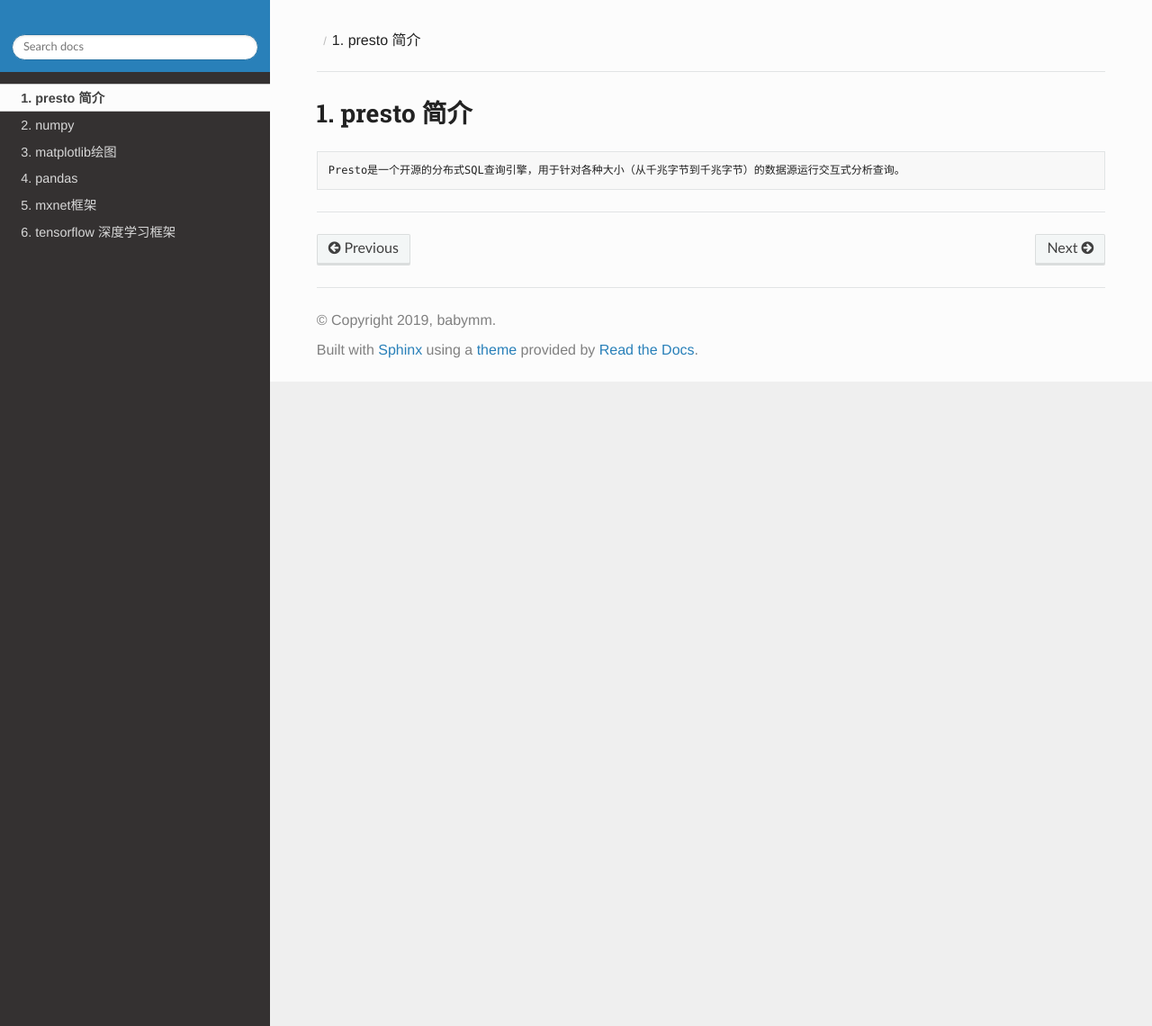
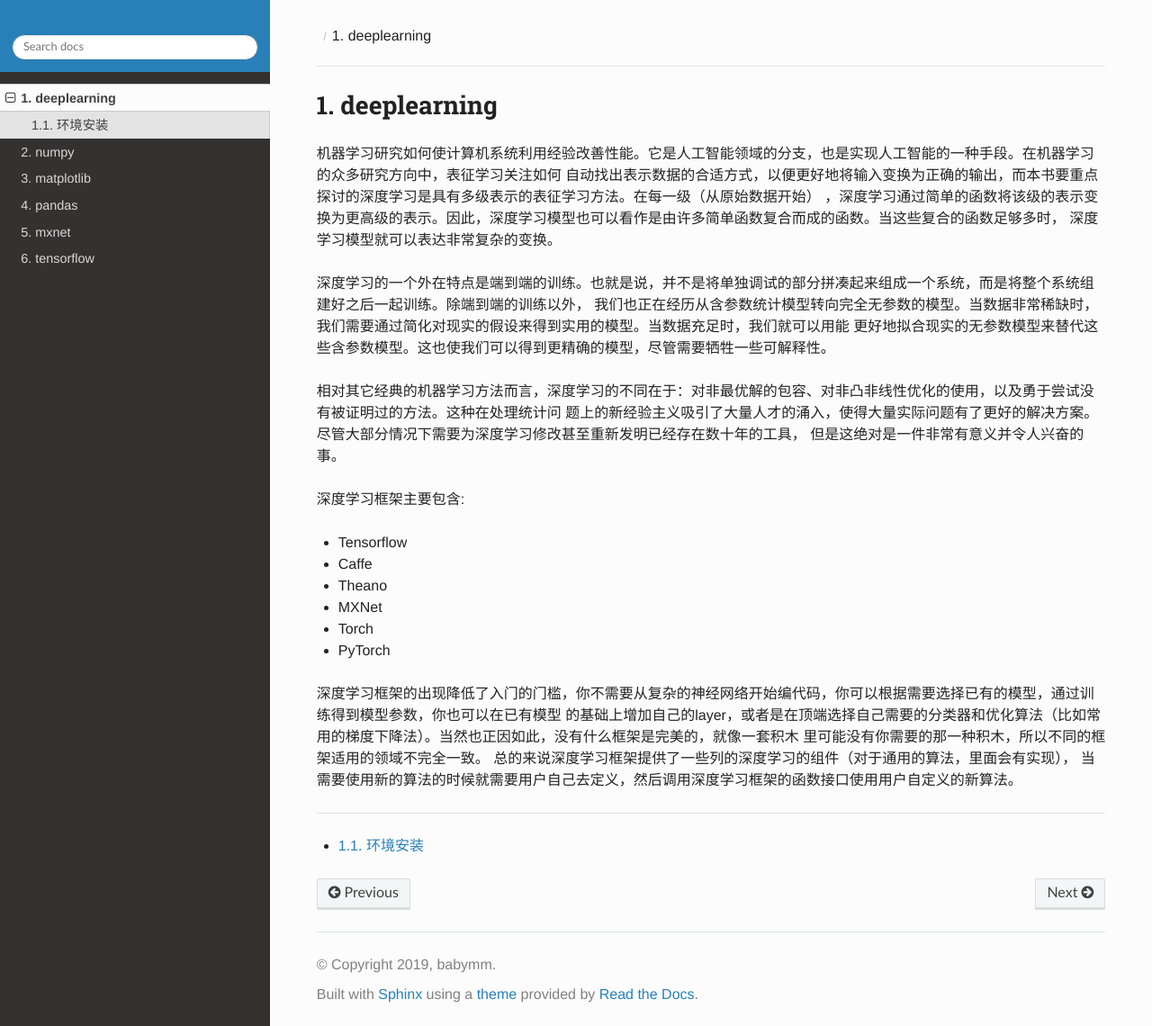
Before and after one commit to mumupy/mmdeeplearning, a Sphinx documentation site: the page built from docs/source/overview.rst, in a window 1280 px wide and 1140 px high. Shown: the whole window at 90% size. Built offline with Sphinx 7.4.7 and the Read the Docs theme 2.0.0, drawn with Linux system fonts in a browser that asks for light colours.

Commit message:
overview文档编写

```diff
--- a/docs/source/matplotlib.rst
+++ b/docs/source/matplotlib.rst
@@ -1,5 +1,5 @@
-matplotlib绘图
-==============
+matplotlib
+==========
 
 
 
--- a/docs/source/overview.rst
+++ b/docs/source/overview.rst
@@ -1,14 +1,36 @@
-presto 简介
-===========
+deeplearning
+============
 
+机器学习研究如何使计算机系统利用经验改善性能。它是人工智能领域的分支，也是实现人工智能的一种手段。在机器学习的众多研究方向中，表征学习关注如何
+自动找出表示数据的合适方式，以便更好地将输入变换为正确的输出，而本书要重点探讨的深度学习是具有多级表示的表征学习方法。在每一级（从原始数据开始）
+，深度学习通过简单的函数将该级的表示变换为更高级的表示。因此，深度学习模型也可以看作是由许多简单函数复合而成的函数。当这些复合的函数足够多时，
+深度学习模型就可以表达非常复杂的变换。
 
+深度学习的一个外在特点是端到端的训练。也就是说，并不是将单独调试的部分拼凑起来组成一个系统，而是将整个系统组建好之后一起训练。除端到端的训练以外，
+我们也正在经历从含参数统计模型转向完全无参数的模型。当数据非常稀缺时，我们需要通过简化对现实的假设来得到实用的模型。当数据充足时，我们就可以用能
+更好地拟合现实的无参数模型来替代这些含参数模型。这也使我们可以得到更精确的模型，尽管需要牺牲一些可解释性。
 
-::
+相对其它经典的机器学习方法而言，深度学习的不同在于：对非最优解的包容、对非凸非线性优化的使用，以及勇于尝试没有被证明过的方法。这种在处理统计问
+题上的新经验主义吸引了大量人才的涌入，使得大量实际问题有了更好的解决方案。尽管大部分情况下需要为深度学习修改甚至重新发明已经存在数十年的工具，
+但是这绝对是一件非常有意义并令人兴奋的事。
 
-   Presto是一个开源的分布式SQL查询引擎，用于针对各种大小（从千兆字节到千兆字节）的数据源运行交互式分析查询。
+深度学习框架主要包含:
 
+- Tensorflow
+- Caffe
+- Theano
+- MXNet
+- Torch
+- PyTorch
+
+深度学习框架的出现降低了入门的门槛，你不需要从复杂的神经网络开始编代码，你可以根据需要选择已有的模型，通过训练得到模型参数，你也可以在已有模型
+的基础上增加自己的layer，或者是在顶端选择自己需要的分类器和优化算法（比如常用的梯度下降法）。当然也正因如此，没有什么框架是完美的，就像一套积木
+里可能没有你需要的那一种积木，所以不同的框架适用的领域不完全一致。 总的来说深度学习框架提供了一些列的深度学习的组件（对于通用的算法，里面会有实现），
+当需要使用新的算法的时候就需要用户自己去定义，然后调用深度学习框架的函数接口使用用户自定义的新算法。
 
 --------------------------------------------------------------------------------------------------------------------------------
 
 .. toctree::
     :maxdepth: 1
+
+    overview/install
--- a/docs/source/tensorflow.rst
+++ b/docs/source/tensorflow.rst
@@ -1,5 +1,5 @@
-tensorflow 深度学习框架
-=======================
+tensorflow
+==========
 
 
 
--- a/requirements.txt
+++ b/requirements.txt
@@ -1,3 +1,4 @@
 numpy
 mxnet
 sphinx_rtd_theme
+tensorflow
```
Also changed, not shown: README.md (+2 -0 lines), docs/source/mxnet.rst (+4 -4 lines), docs/source/mxnet/install.rst (added, +16 -0 lines), docs/source/overview/install.rst (added, +58 -0 lines), .travis.yml, 10 other files.
